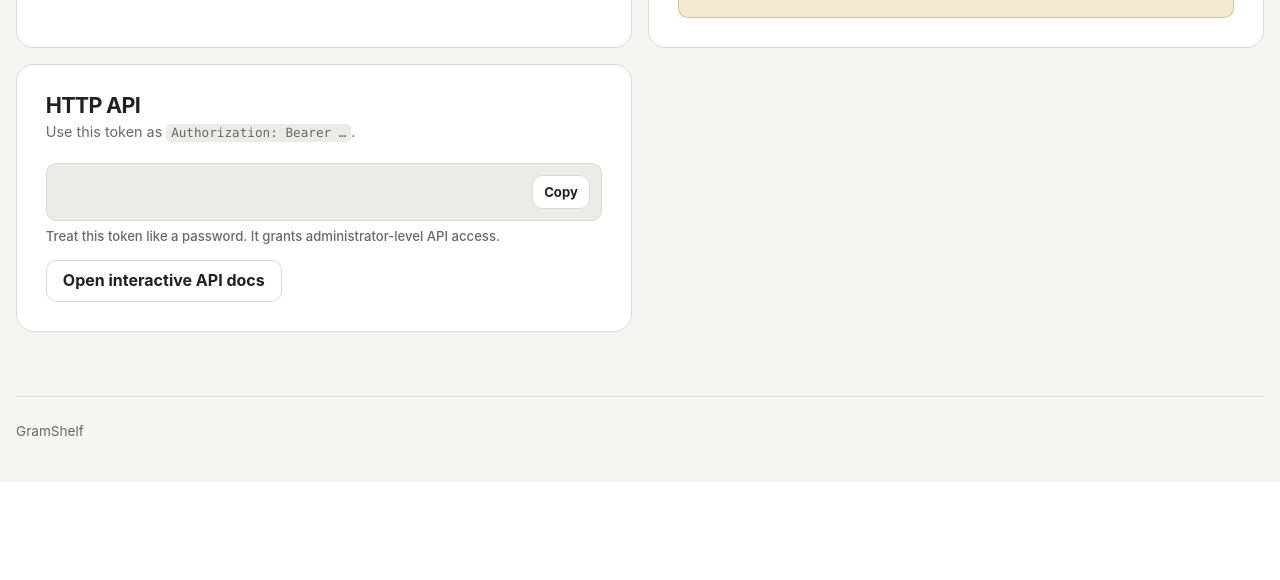
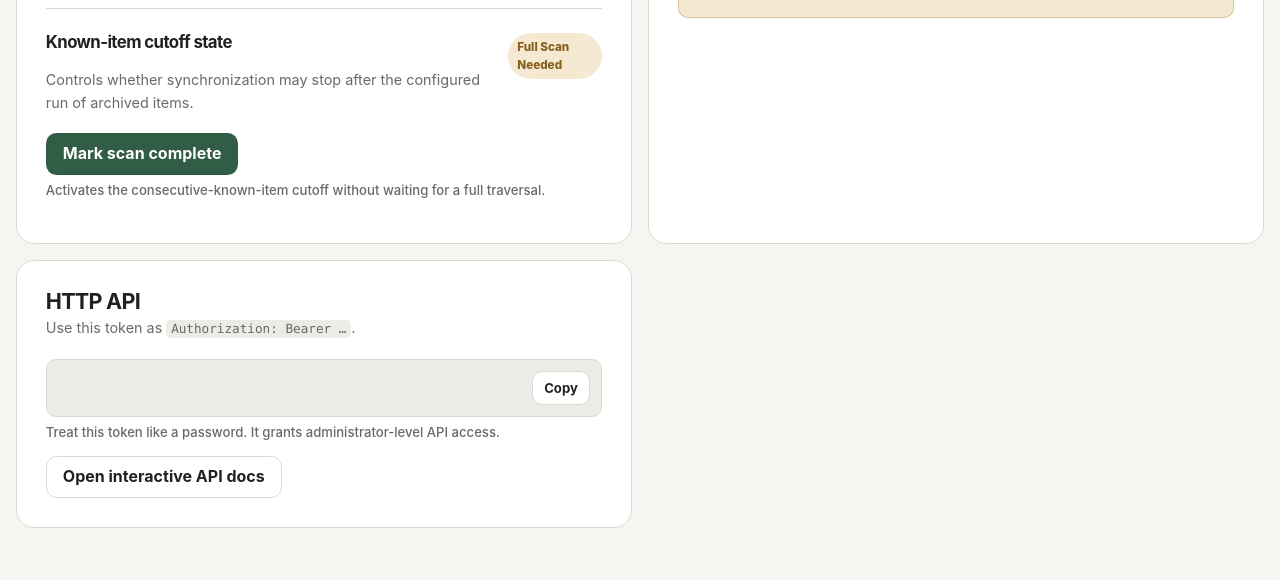
Before and after one commit to tanzatechxyz/gramshelf, a FastAPI app: template gramshelf/templates/settings.html in a window 1280 px wide. Shown: the part 1393-1973 px from the top of the page. Before the commit the page ends 1875 px from the top, so only its background shows below. Run offline with FastAPI, Linux system fonts and the light colour scheme; the template is opened without the code that fills it, so the values that code supplies are empty; parts of the project's set-up code (start-up, migrations or seed data) failed here and were passed over.

Commit message:
Add archive cutoff controls and item navigation

```diff
--- a/gramshelf/__init__.py
+++ b/gramshelf/__init__.py
@@ -1,3 +1,3 @@
 """GramShelf application package."""
 
-__version__ = "0.4.1"
+__version__ = "0.5.0"
--- a/gramshelf/app.py
+++ b/gramshelf/app.py
@@ -263,6 +263,7 @@ def create_app(
             "legacy_import_path": str(config.import_dir),
             "legacy_import_available": config.import_dir.is_dir(),
             "unknown_author_count": database.count_unknown_authors(),
+            "archive_scan_complete": bool(values.get("archive_scan_complete", False)),
         }
 
     def session_payload(request: Request) -> dict[str, Any]:
@@ -472,7 +473,14 @@ def create_app(
         item = database.get_item(item_id)
         if item is None:
             raise HTTPException(status_code=404, detail="Archived item not found")
-        return render(request, "item.html", item=item)
+        neighbors = database.get_item_neighbors(item_id)
+        return render(
+            request,
+            "item.html",
+            item=item,
+            previous_item_id=neighbors["previous_id"],
+            next_item_id=neighbors["next_id"],
+        )
 
     @app.get("/activity", response_class=HTMLResponse, include_in_schema=False, name="activity_page")
     def activity_page(request: Request, _: bool = Depends(require_web_admin)) -> HTMLResponse:
@@ -563,6 +571,28 @@ def create_app(
         else:
             flash(request, "Another synchronization or import is already running.", "warning")
         return RedirectResponse(str(request.url_for("activity_page")), status_code=303)
+
+    @app.post(
+        "/settings/archive-scan",
+        include_in_schema=False,
+        name="archive_scan_state_web",
+    )
+    def archive_scan_state_web(
+        request: Request,
+        complete: bool = Form(...),
+        csrf: str = Form(...),
+        _: bool = Depends(require_web_admin),
+    ) -> RedirectResponse:
+        verify_csrf(request, csrf)
+        if sync_manager.status().get("running"):
+            flash(request, "Stop the current job before changing the scan state.", "warning")
+        else:
+            database.set_settings({"archive_scan_complete": complete})
+            if complete:
+                flash(request, "Archive scan marked complete; the known-item cutoff is active.", "success")
+            else:
+                flash(request, "Archive scan reset; the next synchronization will scan the full Saved feed.", "warning")
+        return RedirectResponse(str(request.url_for("settings_page")), status_code=303)
 
     @app.get("/settings", response_class=HTMLResponse, include_in_schema=False, name="settings_page")
     def settings_page(request: Request, _: bool = Depends(require_web_admin)) -> HTMLResponse:
@@ -705,6 +735,9 @@ def create_app(
             "free_space": disk.free,
             "item_count": database.count_items(),
             "unknown_author_count": database.count_unknown_authors(),
+            "archive_scan_complete": bool(
+                database.get_setting("archive_scan_complete", False)
+            ),
             "legacy_import_path": str(config.import_dir),
             "legacy_import_available": config.import_dir.is_dir(),
             "session": session_payload(request),
@@ -1030,6 +1063,9 @@ def create_app(
             "free_bytes": disk.free,
             "item_count": database.count_items(),
             "unknown_author_count": database.count_unknown_authors(),
+            "archive_scan_complete": bool(
+                database.get_setting("archive_scan_complete", False)
+            ),
             "legacy_import_path": str(config.import_dir),
             "legacy_import_available": config.import_dir.is_dir(),
             "session": session_payload(request),
--- a/gramshelf/schemas.py
+++ b/gramshelf/schemas.py
@@ -109,6 +109,7 @@ class SettingsOut(BaseModel):
     legacy_import_path: str
     legacy_import_available: bool
     unknown_author_count: int
+    archive_scan_complete: bool
 
 
 class SettingsUpdate(BaseModel):
@@ -117,6 +118,7 @@ class SettingsUpdate(BaseModel):
     sync_enabled: bool | None = None
     sync_interval_minutes: int | None = Field(default=None, ge=15, le=10080)
     stop_after_known: int | None = Field(default=None, ge=1, le=50)
+    archive_scan_complete: bool | None = None
 
 
 class SessionStatusOut(BaseModel):
--- a/gramshelf/templates/diagnostics.html
+++ b/gramshelf/templates/diagnostics.html
@@ -24,6 +24,7 @@
     <div><dt>Instagram session</dt><dd>{% if diagnostics.session.configured %}@{{ diagnostics.session.username }}{% else %}Not configured{% endif %}</dd></div>
     <div><dt>Session validated</dt><dd>{{ diagnostics.session.last_validated_at | datetime }}</dd></div>
     <div><dt>Next scheduled sync</dt><dd>{{ diagnostics.next_scheduled_sync | datetime }}</dd></div>
+    <div><dt>Known-item cutoff</dt><dd>{% if diagnostics.archive_scan_complete %}Ready{% else %}Full scan needed{% endif %}</dd></div>
     <div><dt>Unknown authors</dt><dd>{{ diagnostics.unknown_author_count }}</dd></div>
     <div><dt>Legacy import folder</dt><dd>{{ diagnostics.legacy_import_path }} · {% if diagnostics.legacy_import_available %}Available{% else %}Not mounted{% endif %}</dd></div>
   </dl>
--- a/gramshelf/templates/settings.html
+++ b/gramshelf/templates/settings.html
@@ -126,6 +126,25 @@
       <button class="button button-primary" type="submit">Save schedule</button>
     </form>
     <p class="next-run">Next run: <strong>{{ settings.next_scheduled_sync | datetime }}</strong></p>
+    <hr>
+    <div class="panel-heading">
+      <div>
+        <h3>Known-item cutoff state</h3>
+        <p>Controls whether synchronization may stop after the configured run of archived items.</p>
+      </div>
+      <span class="status-pill {% if settings.archive_scan_complete %}status-success{% else %}status-completed_with_errors{% endif %}">{% if settings.archive_scan_complete %}Ready{% else %}Full scan needed{% endif %}</span>
+    </div>
+    <form action="{{ url_for('archive_scan_state_web') }}" method="post">
+      <input type="hidden" name="csrf" value="{{ csrf_token }}">
+      <input type="hidden" name="complete" value="{% if settings.archive_scan_complete %}false{% else %}true{% endif %}">
+      {% if settings.archive_scan_complete %}
+      <button class="button button-secondary" type="submit" {% if sync_status.running %}disabled{% endif %}>Force next full scan</button>
+      <p class="field-help">Resets <code>archive_scan_complete</code>. The next completed synchronization marks it ready again.</p>
+      {% else %}
+      <button class="button button-primary" type="submit" {% if sync_status.running %}disabled{% endif %}>Mark scan complete</button>
+      <p class="field-help">Activates the consecutive-known-item cutoff without waiting for a full traversal.</p>
+      {% endif %}
+    </form>
   </section>
 
   <section class="panel">
--- a/pyproject.toml
+++ b/pyproject.toml
@@ -4,7 +4,7 @@ build-backend = "hatchling.build"
 
 [project]
 name = "gramshelf"
-version = "0.4.1"
+version = "0.5.0"
 description = "A small self-hosted archive for Instagram saved posts"
 readme = "README.md"
 requires-python = ">=3.11"
```
Also changed, not shown: docs/API.md (+3 -2 lines), gramshelf/database.py (+49 -16 lines), gramshelf/templates/item.html (+9 -1 lines), tests/test_database.py (+27 -0 lines), tests/test_web_api.py (+62 -1 lines), README.md.
